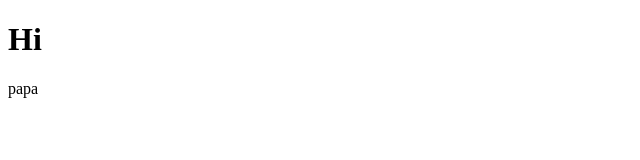
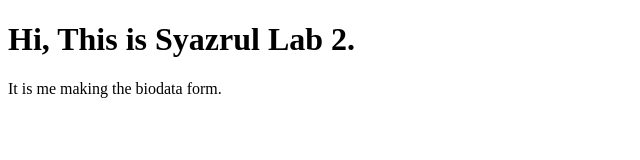
Before and after one commit to Syazup/Lab_2, a plain HTML site: page biodata.html in a window 1280 px wide. Shown: the whole page, without its empty margins (0-640 px from the left). Drawn offline with Linux system fonts and the light colour scheme.

Commit message:
edit the content

```diff
--- a/biodata.html
+++ b/biodata.html
@@ -11,9 +11,9 @@
               border-collapse: collapse;
             }
         </style>
-        <h1>Hi</h1>
+        <h1>Hi, This is Syazrul Lab 2.</h1>
     </head>
     <body>
-        <p>papa</p>
+        <p>It is me making the biodata form.</p>
     </body>
 </html>
```
